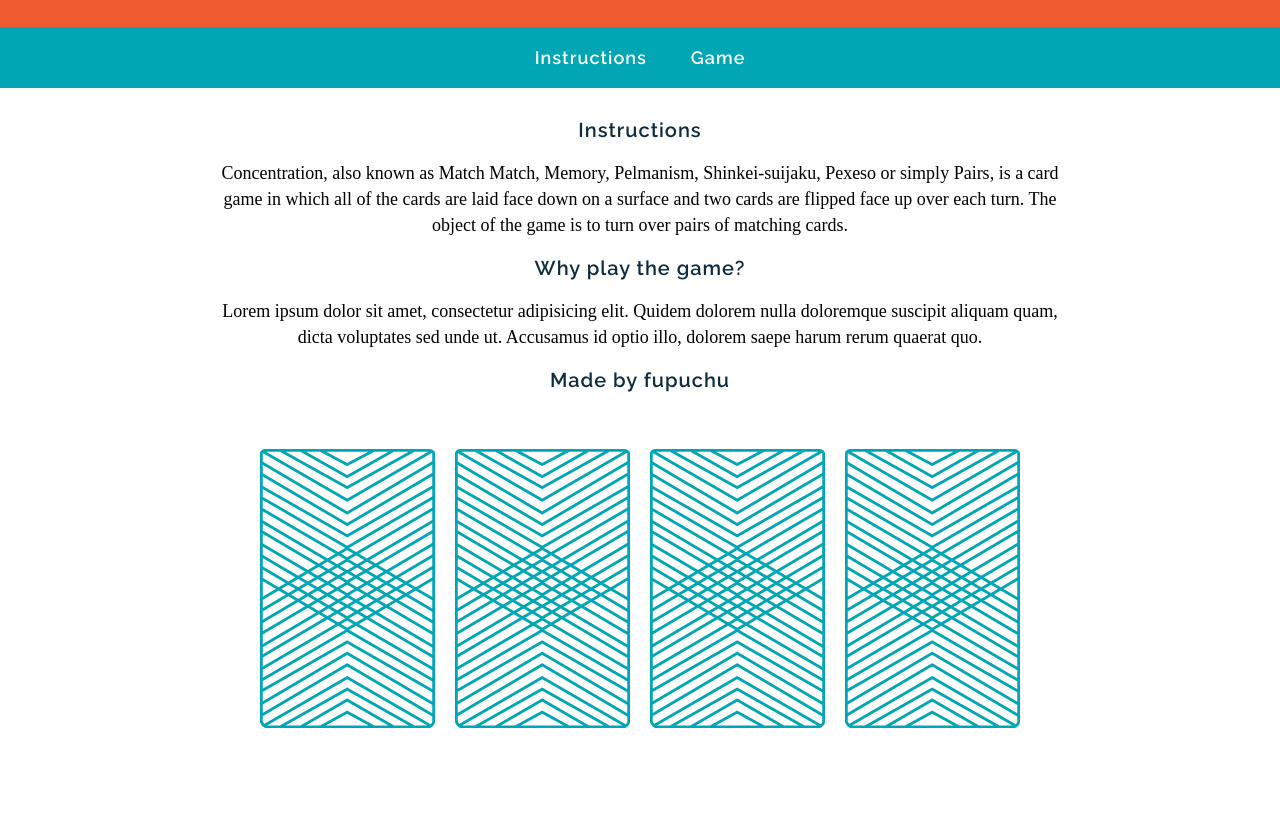
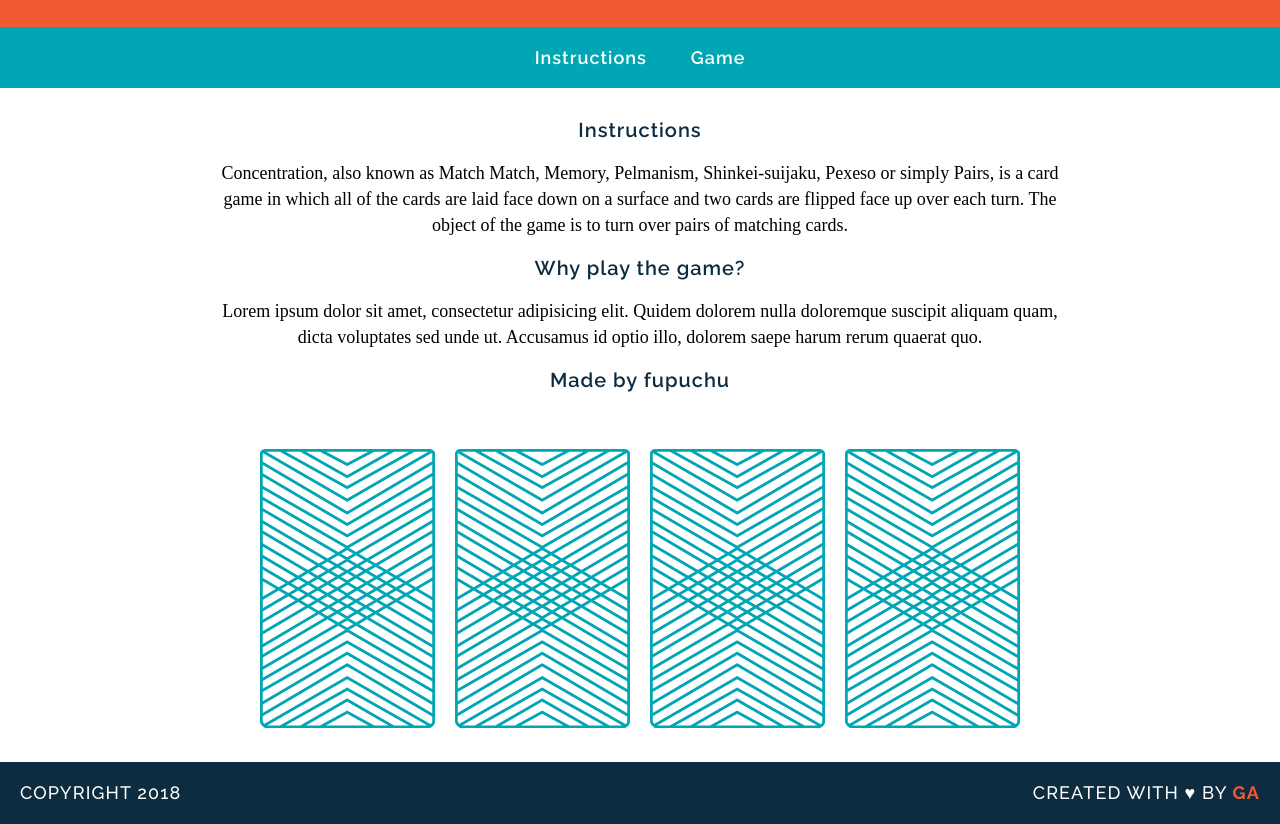
Before and after one commit to fupuchu/wdi-fundamentals-memorygame, a plain HTML site: page memory_game/index.html in a window 1280 px wide. Shown: the part 86-910 px from the top of the page. Before the commit the page ends 848 px from the top, so only its background shows below. Drawn offline with Linux system fonts and the light colour scheme; a web font is replaced by a local one.

Commit message:
end of unit 06

```diff
--- a/memory_game/css/master.css
+++ b/memory_game/css/master.css
@@ -47,3 +47,38 @@ main{
 img{
   margin: 40px 8px 0 8px;
 }
+footer{
+  text-transform: uppercase;
+  padding: 0px 20px 0 20px;
+  background-color: #0d2c40;
+  color: white;
+  font-size: 14px;
+  letter-spacing: 0.08em;
+  font-weight: 500;
+}
+a{
+  border-bottom: 2px solid transparent;
+}
+a:hover{
+  border-bottom: 2px solid white;
+}
+.copyright{
+  font-family: "Raleway", sans-serif;
+  float: left;
+}
+.message{
+  font-family: "Raleway", sans-serif;
+  float: right;
+}
+.name{
+  color: #f15b31;
+  font-weight: 700;
+}
+.clearfix:after {
+visibility: hidden;
+display: block;
+content: " ";
+clear: both;
+height: 0;
+font-size: 0;
+}
--- a/memory_game/index.html
+++ b/memory_game/index.html
@@ -11,21 +11,25 @@
       <h1>Memory Game</h1>
     </header>
     <nav>
-      <a href="#">Instructions</a>
-      <a href="#">Game</a>
+      <a href="#instruction-link">Instructions</a>
+      <a href="#game-link">Game</a>
     </nav>
     <main>
-      <h2>Instructions</h2>
+      <h2 id="instruction-link">Instructions</h2>
       <p>Concentration, also known as Match Match, Memory, Pelmanism, Shinkei-suijaku, Pexeso or simply Pairs, is a card game in which all of the cards are laid face down on a surface and two cards are flipped face up over each turn. The object of the game is to turn over pairs of matching cards.</p>
       <h2>Why play the game?</h2>
       <p>Lorem ipsum dolor sit amet, consectetur adipisicing elit. Quidem dolorem nulla doloremque suscipit aliquam quam, dicta voluptates sed unde ut. Accusamus id optio illo, dolorem saepe harum rerum quaerat quo.</p>
       <h2>Made by fupuchu</h2>
-      <div>
+      <div id="game-link">
         <img src="images/back.png" alt="Queen of Diamonds">
         <img src="images/back.png" alt="Queen of Hearts">
         <img src="images/back.png" alt="King of Diamonds">
         <img src="images/back.png" alt="King of Hearts">
       </div>
     </main>
+    <footer class="clearfix">
+      <p class="copyright">Copyright 2018</p>
+      <p class="message">Created with &hearts; by <span class="name">GA</span></p>
+    </footer>
   </body>
 </html>
```
